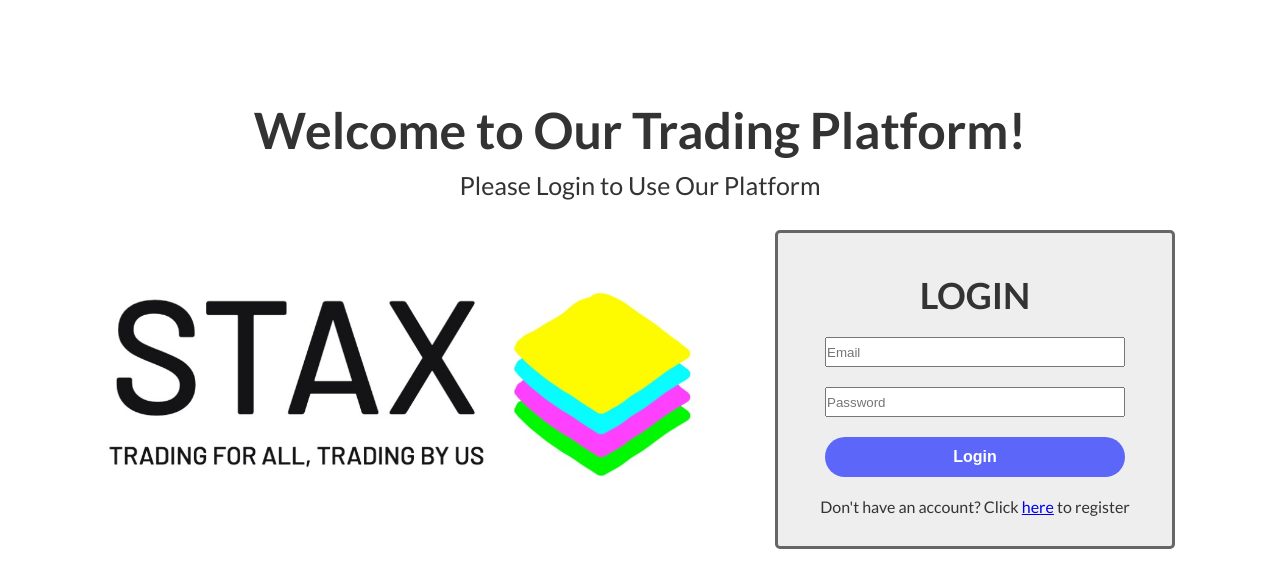
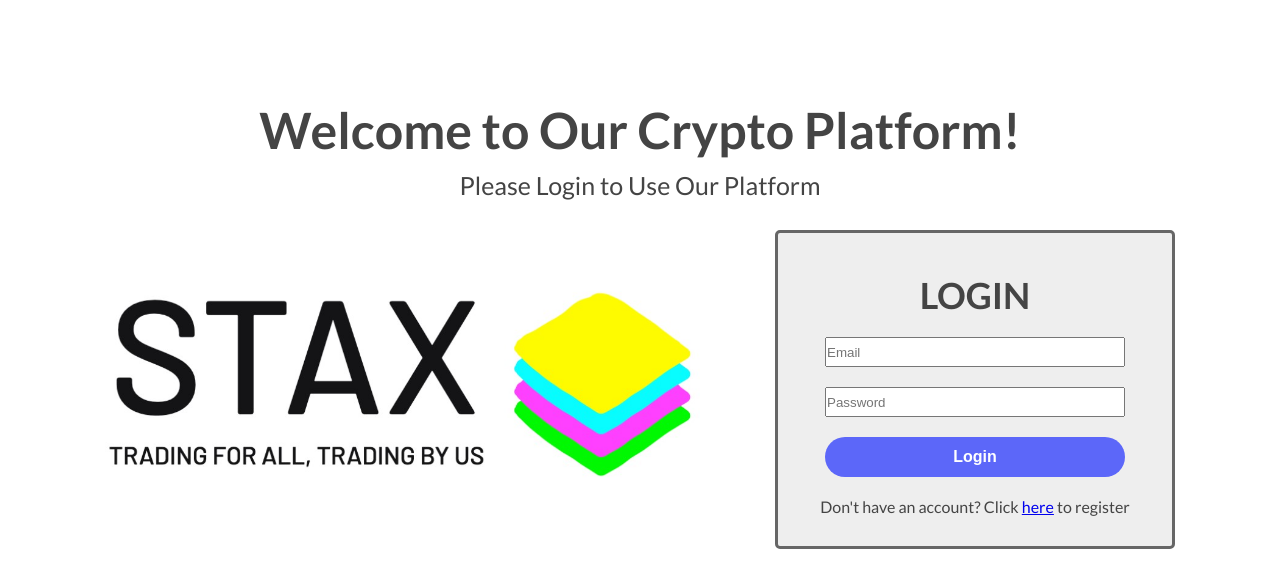
Before and after one commit to RinaYoo/StaxTradingPlatform, a React (Create React App) app: page / in a window 1280 px wide. Shown: the top 588 px of the page. Built offline with nearby package versions, Linux system fonts and the light colour scheme; no server answers.

Commit message:
a bit of validation

```diff
--- a/src/App.css
+++ b/src/App.css
@@ -12,7 +12,7 @@ html {
 }
 
 body {
-  color: #333;
+  color: #444;
   font: 1.6rem 'Lato', sans-serif;
 }
 
--- a/src/components/Coins.js
+++ b/src/components/Coins.js
@@ -13,7 +13,7 @@ const Coins = (props) => {
           <p>Rank #</p>
           <p className="coin-name">Coin</p>
           <p>Price</p>
-          <p>24h</p>
+          <p>24h Change</p>
           <p>Volume</p>
           <p>Mkt Cap</p>
         </div>
--- a/src/pages/login.js
+++ b/src/pages/login.js
@@ -34,7 +34,7 @@ function Login() {
 
   return (
     <div className="login">
-      <h1>Welcome to Our Trading Platform!</h1>
+      <h1>Welcome to Our Crypto Platform!</h1>
       <p>Please Login to Use Our Platform</p>
       <section className="login-container">
         <img className="logo-img" src={logo} alt="Stax" />
```
Also changed, not shown: src/pages/signup.js (line endings or trailing spaces), src/styles/coin.css (deleted).
